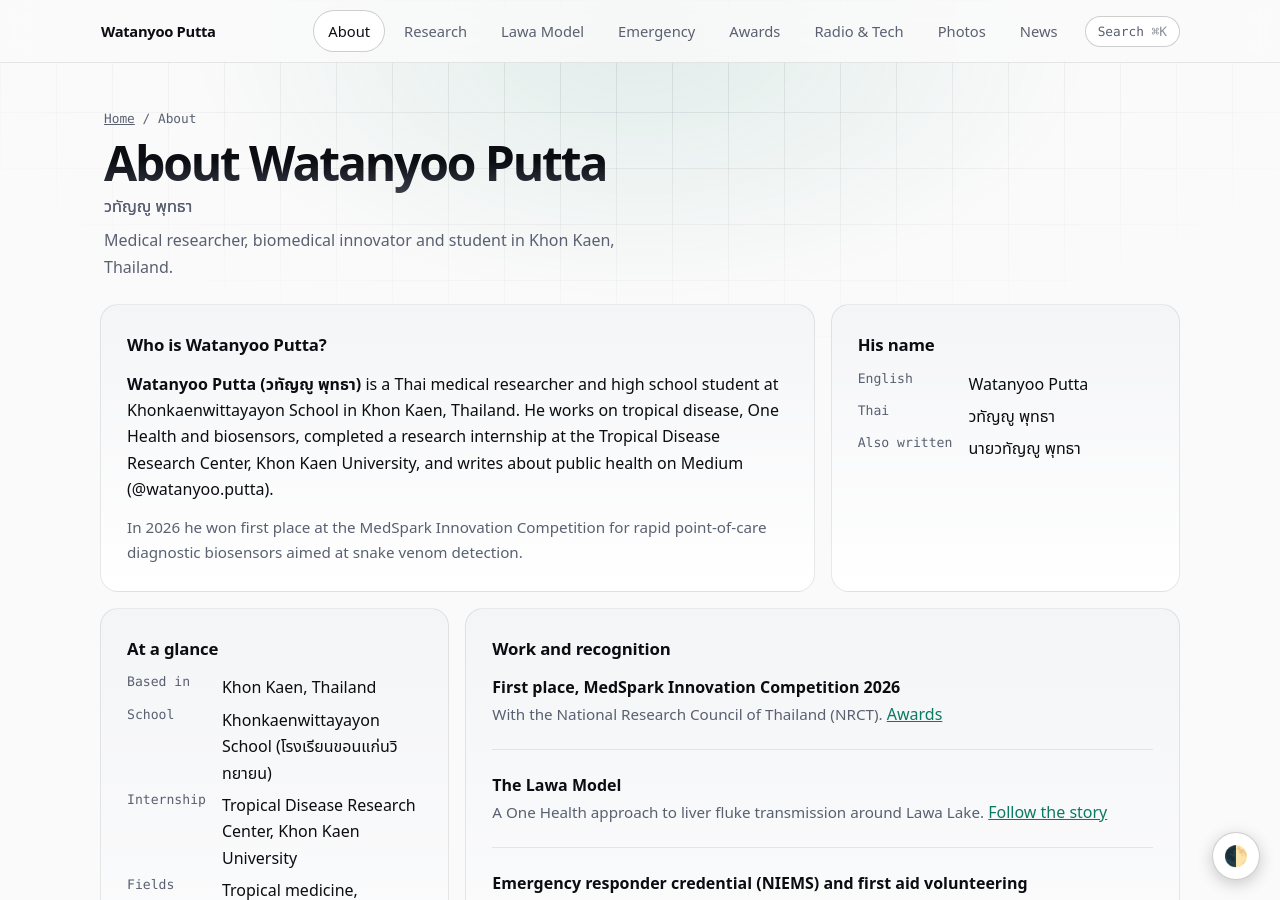
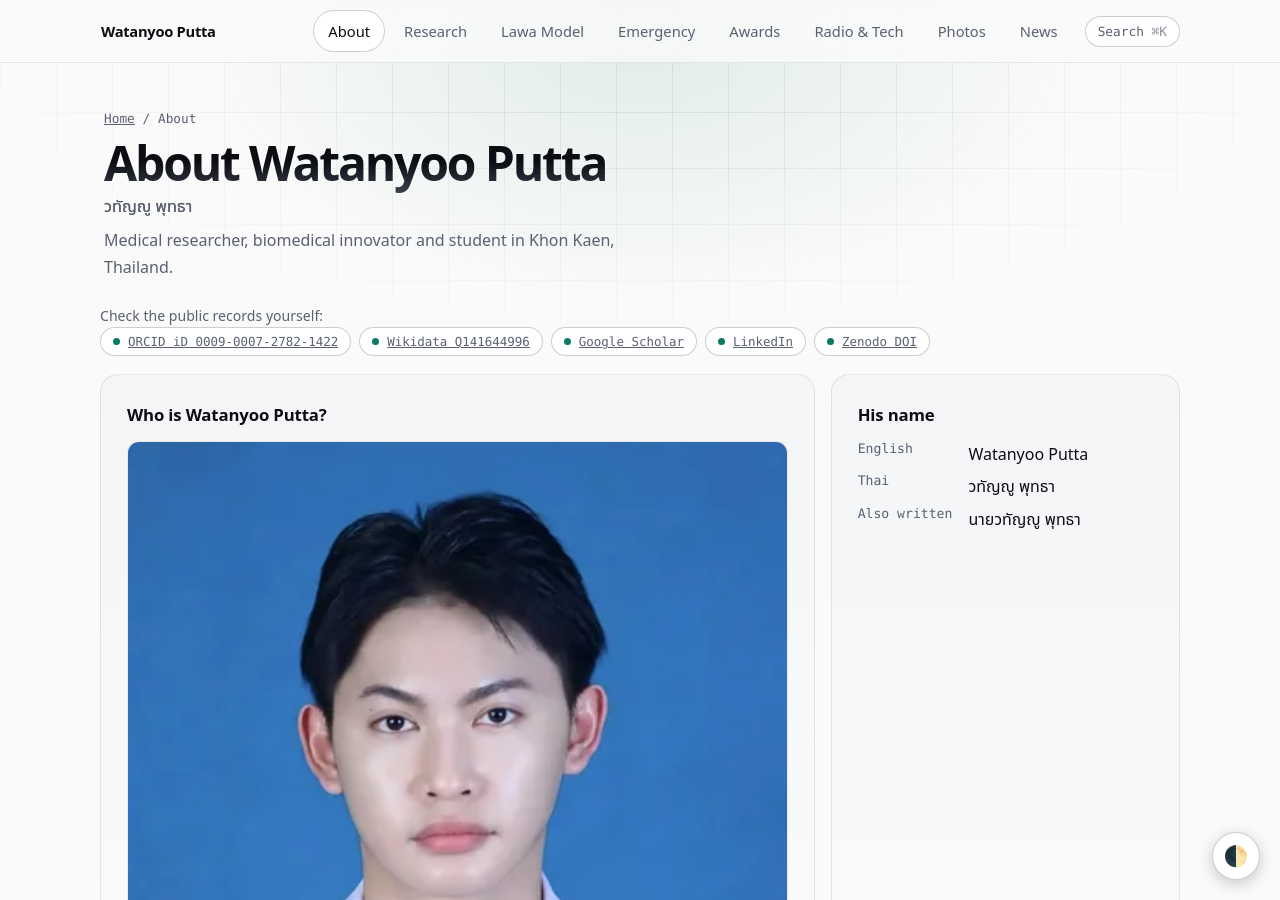
Before and after one commit to WatanyooPutta/WatanyooPutta.github.io, a Jekyll site: the page built from about.html, in a window 1280 px wide and 900 px high. Built offline with Jekyll 4.4.1, drawn with Linux system fonts in a browser that asks for light colours.

Commit message:
Update about.html

```diff
--- a/about.html
+++ b/about.html
@@ -12,8 +12,11 @@ image: /assets/og/about.jpg
   <h1>About Watanyoo Putta <small lang="th">วทัญญู พุทธา</small></h1>
   <p>Medical researcher, biomedical innovator and student in Khon Kaen, Thailand.</p>
 </header>
+<div class="vchips" role="group" aria-label="Public records you can check">
+<p class="small">Check the public records yourself:</p>
+<div class="chips"><a class="chip" href="https://orcid.org/0009-0007-2782-1422" rel="me external"><i class="dot"></i>ORCID iD 0009-0007-2782-1422</a><a class="chip" href="https://www.wikidata.org/wiki/Q141644996" rel="me external"><i class="dot"></i>Wikidata Q141644996</a><a class="chip" href="https://scholar.google.com/citations?user=_8o9aVEAAAAJ" rel="me external"><i class="dot"></i>Google Scholar</a><a class="chip" href="https://www.linkedin.com/in/watanyoo-putta/" rel="me external"><i class="dot"></i>LinkedIn</a><a class="chip" href="https://doi.org/10.5281/zenodo.23324693" rel="external"><i class="dot"></i>Zenodo DOI</a></div></div>
 <main id="main" class="grid">
-<section class="card s2"><h2>Who is Watanyoo Putta?</h2><p><strong>Watanyoo Putta (วทัญญู พุทธา)</strong> is a Thai medical researcher and high school student at Khonkaenwittayayon School in Khon Kaen, Thailand. He works on tropical disease, One Health and biosensors, completed a research internship at the Tropical Disease Research Center, Khon Kaen University, and writes about public health on Medium (@watanyoo.putta).</p><p class="muted" style="margin-top:12px">In 2026 he won first place at the MedSpark Innovation Competition for rapid point-of-care diagnostic biosensors aimed at snake venom detection.</p></section>
+<section class="card s2"><h2>Who is Watanyoo Putta?</h2><div class="edu-row about-row"><button class="zoom edu-photo" type="button"><img src="{{ '/assets/images/watanyoo-putta-kkw-student-400.webp' | relative_url }}" data-full="{{ '/assets/images/watanyoo-putta-kkw-student.webp' | relative_url }}" width="400" height="535" loading="lazy" decoding="async" alt="Watanyoo Putta in his Khonkaenwittayayon School uniform"></button><div><p><strong>Watanyoo Putta (วทัญญู พุทธา)</strong> is a Thai medical researcher and high school student at Khonkaenwittayayon School in Khon Kaen, Thailand. He works on tropical disease, One Health and biosensors, completed a research internship at the Tropical Disease Research Center, Khon Kaen University, and writes about public health on Medium (@watanyoo.putta).</p><p class="muted" style="margin-top:12px">In 2026 he won first place at the MedSpark Innovation Competition for rapid point-of-care diagnostic biosensors aimed at snake venom detection.</p></div></div></section>
 <section class="card"><h2>His name</h2><dl class="facts"><dt>English</dt><dd>Watanyoo Putta</dd><dt>Thai</dt><dd lang="th">วทัญญู พุทธา</dd><dt>Also written</dt><dd lang="th">นายวทัญญู พุทธา</dd></dl></section>
 <section class="card"><h2>At a glance</h2><dl class="facts"><dt>Based in</dt><dd>Khon Kaen, Thailand</dd><dt>School</dt><dd>Khonkaenwittayayon School (โรงเรียนขอนแก่นวิทยายน)</dd><dt>Internship</dt><dd>Tropical Disease Research Center, Khon Kaen University</dd><dt>Fields</dt><dd>Tropical medicine, biosensors, disease surveillance, One Health</dd></dl></section>
 <section class="card s2"><h2>Work and recognition</h2><ul class="list">
```
